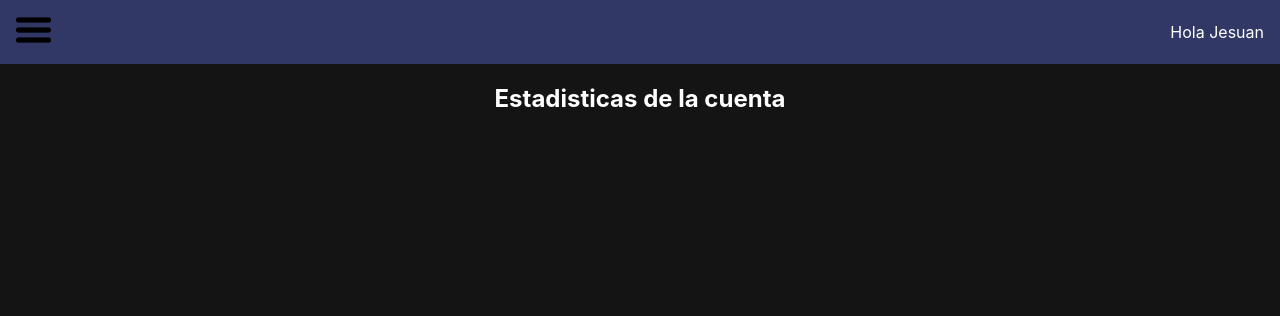
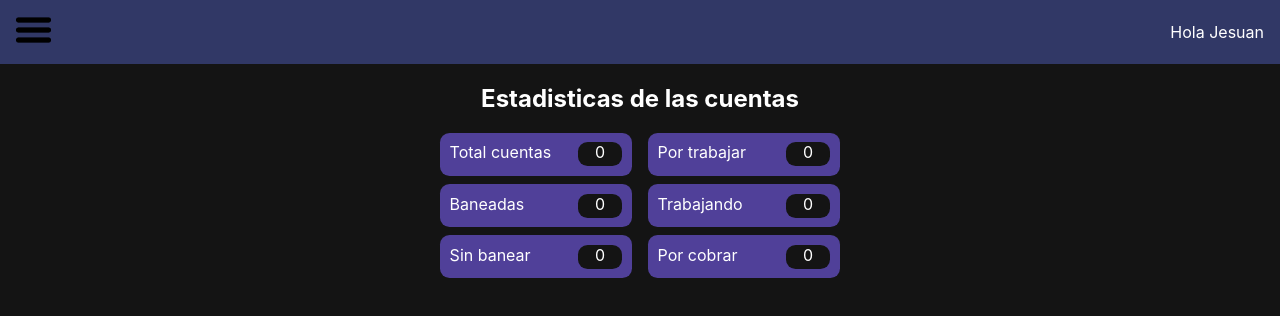
Before and after one commit to jesuanp/registro-cuentas-client, a React (Vite) app: page / in a window 1280 px wide. Shown: the top 316 px of the page. Built offline with nearby package versions, Linux system fonts and the light colour scheme; no server answers.

Commit message:
Agregando estadisticas de las cuentas

```diff
--- a/src/components/home/Home.jsx
+++ b/src/components/home/Home.jsx
@@ -1,13 +1,103 @@
-import React, {useContext} from "react";
+import React, {useContext, useEffect, useState} from "react";
 import s from './home.module.css';
-import Accounts from "../accounts/Accounts";
+import cuentasContext from '../../context/cuentasContext/cuentasContext';
 
 export default function Home () {
+
+    const {accounts, getAccounts} = useContext(cuentasContext)
+
+    const [totalAccounts, setTotalAccounts] = useState(0)
+    const [accountsActive, setAccountActives] = useState(0)
+    const [accountsBanned, setAccountBanned] = useState(0)
+    const [accountState1, setAccountState1] = useState(0)
+    const [accountState2, setAccountState2] = useState(0)
+    const [accountState3, setAccountState3] = useState(0)
+
+    useEffect(() => {
+        if(accounts && accounts.length){
+            setTotalAccounts(accounts.length)
+            setAccountActives(accounts.filter(e => !e.banned).length)
+            setAccountBanned(accounts.filter(e => e.banned).length)
+            setAccountState1(accounts.filter(e => e.state === 'Por trabajar').length)
+            setAccountState2(accounts.filter(e => e.state === 'Trabajando').length)
+            setAccountState3(accounts.filter(e => e.state === 'Por cobrar').length)
+
+        }
+
+        if(!accounts == false){
+            getAccounts();
+        }
+    }, [accounts])
 
     return (
         <div className={s.container}>
 
-            <h2>Estadisticas de la cuenta</h2>
+            <h2>Estadisticas de las cuentas</h2>
+
+            <div className={s.containerTables}>
+                <div className={s.table}>
+
+                    <div className={s.row}>
+                        <div className={s.property}>
+                            <span>Total cuentas</span>
+                        </div>
+                        <div className={s.numTotal}>
+                            <span>{totalAccounts}</span>
+                        </div>
+                    </div>
+
+                    <div className={s.row}>
+                        <div className={s.property}>
+                            <span>Baneadas</span>
+                        </div>
+                        <div className={s.numTotal}>
+                            <span>{accountsBanned}</span>
+                        </div>
+                    </div>
+
+                    <div className={s.row}>
+                        <div className={s.property}>
+                            <span>Sin banear</span>
+                        </div>
+                        <div className={s.numTotal}>
+                            <span>{accountsActive}</span>
+                        </div>
+                    </div>
+
+                </div>
+
+                <div className={s.table}>
+
+                <div className={s.row}>
+                        <div className={s.property}>
+                            <span>Por trabajar</span>
+                        </div>
+                        <div className={s.numTotal}>
+                            <span>{accountState1}</span>
+                        </div>
+                    </div>
+
+                    <div className={s.row}>
+                        <div className={s.property}>
+                            <span>Trabajando</span>
+                        </div>
+                        <div className={s.numTotal}>
+                            <span>{accountState2}</span>
+                        </div>
+                    </div>
+
+                    <div className={s.row}>
+                        <div className={s.property}>
+                            <span>Por cobrar</span>
+                        </div>
+                        <div className={s.numTotal}>
+                            <span>{accountState3}</span>
+                        </div>
+                    </div>
+
+                </div>
+            </div>
+
 
         </div>
     )
--- a/src/components/home/home.module.css
+++ b/src/components/home/home.module.css
@@ -2,5 +2,43 @@
     display: flex;
     justify-content: center;
     align-items: center;
+    flex-direction: column;
     width: 100%;
 }
+
+.containerTables {
+    display: flex;
+    gap: 1rem;
+}
+
+.table {
+    /* background-color: gray; */
+    display: flex;
+    flex-direction: column;
+    gap: 0.5rem;
+}
+
+.row {
+    background-color: #504099;
+    padding: 0.6rem;
+    display: flex;
+    border-radius: 0.6rem;
+
+}
+
+.row span {
+    /* background-color: rgb(118, 86, 46); */
+
+}
+
+.property {
+    width: 8rem;
+}
+
+.numTotal {
+    background-color: #141414;
+    width: 2.8rem;
+    height: 1.5rem;
+    text-align: center;
+    border-radius: 0.6rem;
+}
```
